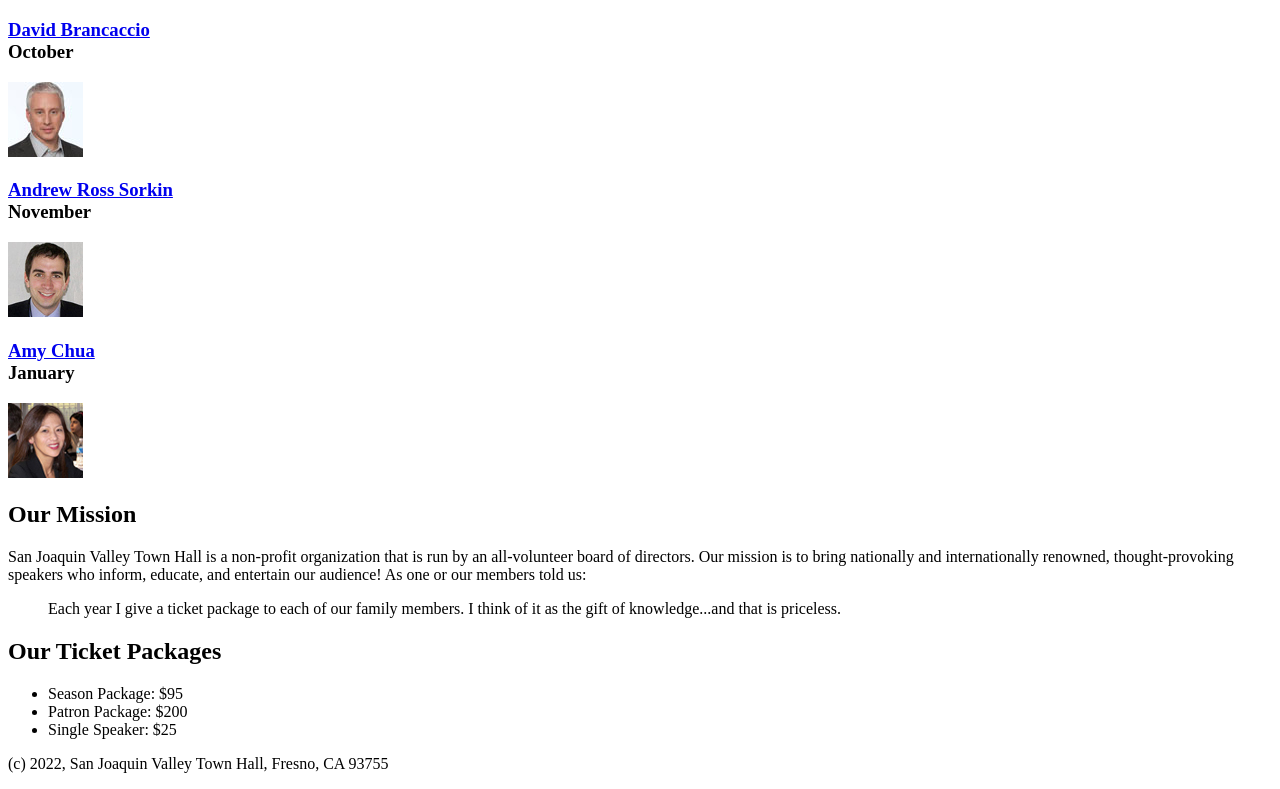
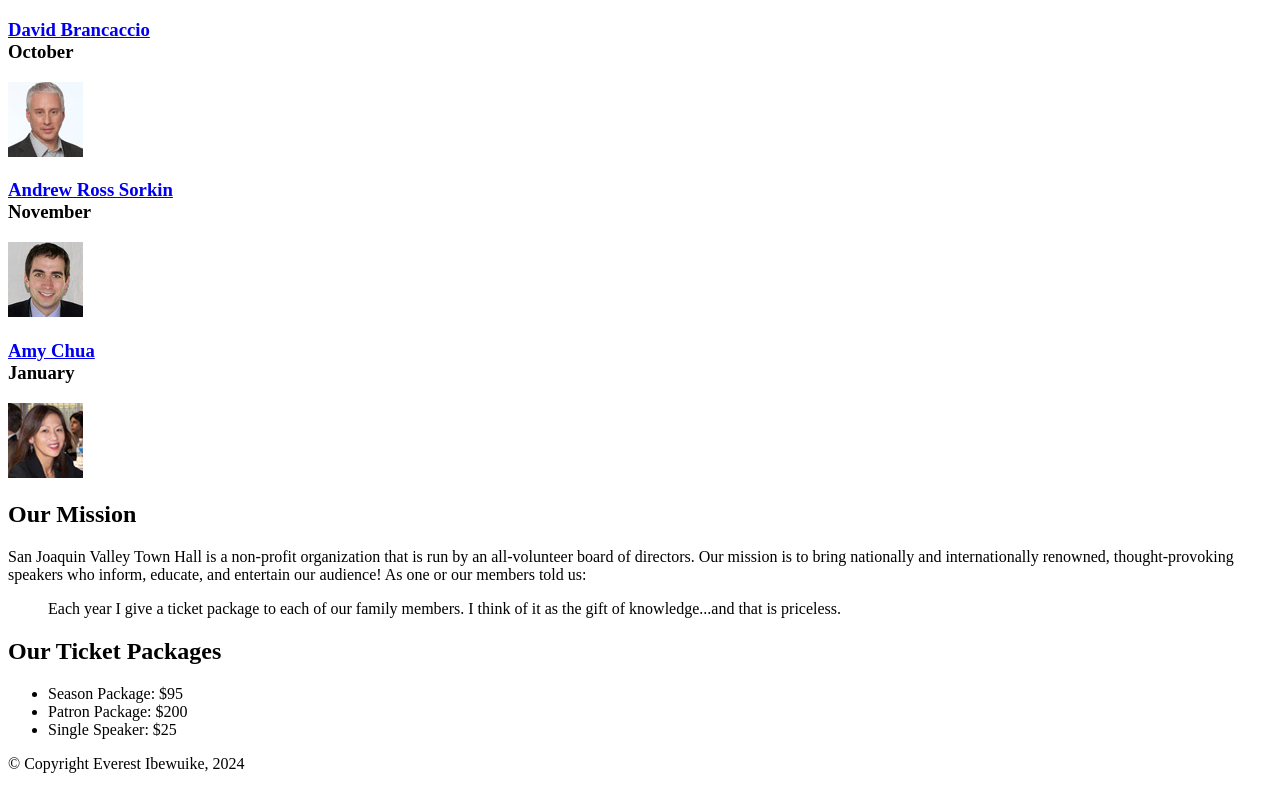
Before and after one commit to Everestii/A05, a plain HTML site: page index.html in a window 1280 px wide. Shown: the part 246-1035 px from the top of the page. Drawn offline with Linux system fonts and the light colour scheme.

Commit message:
Everest Ibewuike eii4@njit.edu

```diff
--- a/index.html
+++ b/index.html
@@ -34,7 +34,7 @@
         </ul>
     </main>
     <footer>
-        (c) 2022, San Joaquin Valley Town Hall, Fresno, CA 93755
+        <p>&copy; Copyright Everest Ibewuike, 2024</p>
     </footer>
 </body>
 </html>
```
